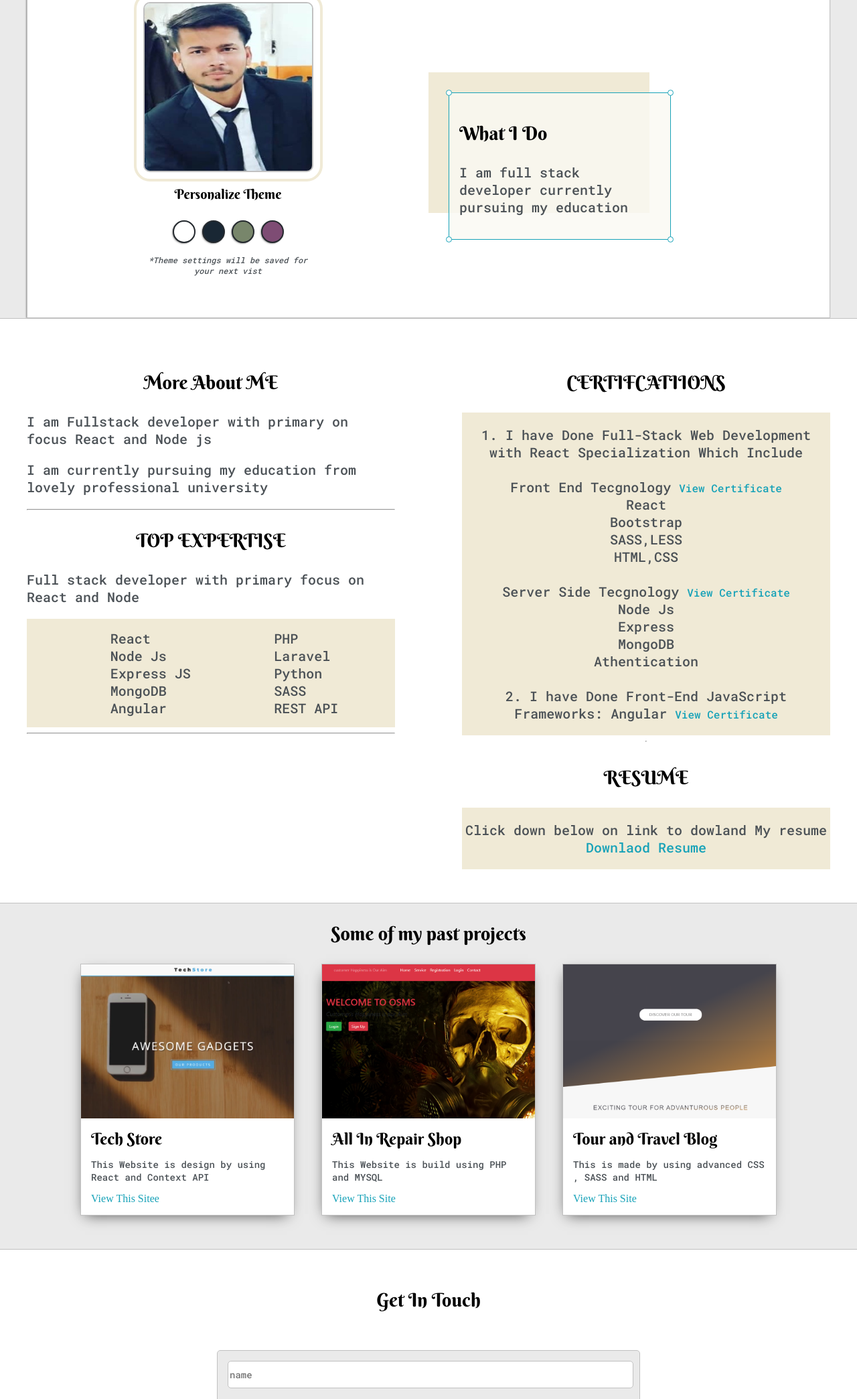
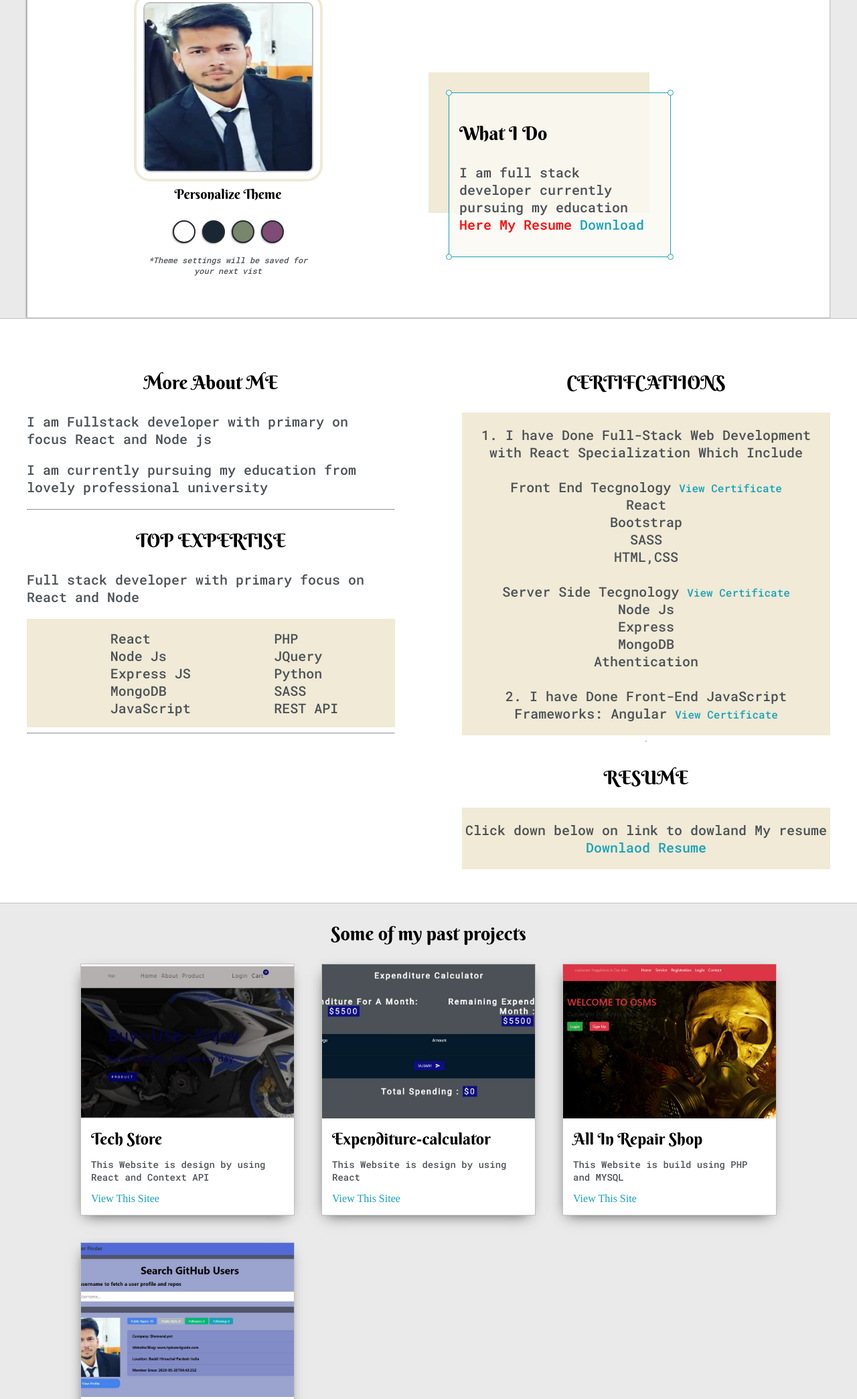
Before and after one commit to themanmohan/manmohanportfolio, a plain HTML site: page index.html in a window 1280 px wide. Shown: the part 258-2347 px from the top of the page at 67% size. Drawn offline with nearby package versions, Linux system fonts and the light colour scheme.

Commit message:
modification

```diff
--- a/default.css
+++ b/default.css
@@ -427,6 +427,11 @@ h6 { font-size: 16px;}
 	}
 }
 
+@media screen and (max-width: 350px){
+	.main-container{
+		width: 100%;
+	}
+}
 @media screen and (max-width: 800px){
 	.intro-wrapper{
 		grid-template-columns: 1fr;
--- a/index.html
+++ b/index.html
@@ -36,7 +36,8 @@
 
 
 					<ul id="navigation" data-aos="fade-left">
-						<li><a href="#">Contact</a></li>
+						<li><a href="#">Resume</a></li>
+						<li><a href="#contact">Contact</a></li>
 
 					</ul>
 				</div>
@@ -62,7 +63,12 @@
 							<div id="corner-tl" class="corner"></div>
 							<div id="corner-tr" class="corner"></div>
 							<h3>What I Do</h3>
-							<p style="font-size: 20px;">I am full stack developer currently pursuing my education</p>
+							<p style="font-size: 20px;">I am full stack developer currently pursuing my education<br/><span style="color:red;">
+								Here My Resume
+							<a href="./test_file.zip" download>Download</a>
+							</span>
+
+							</p>
 							<div id="corner-br" class="corner"></div>
 							<div id="corner-bl" class="corner"></div>
 						</div>
@@ -95,11 +101,11 @@
 							<li>Node Js</li>
 							<li>Express JS</li>
 							<li>MongoDB</li>
-							<li>Angular</li>
+							<li>JavaScript</li>
 						</ul>
 						<ul>
 							<li>PHP</li>
-							<li>Laravel</li>
+							<li>JQuery</li>
 							<li>Python</li>
 							<li>SASS</li>
 							<li>REST API</li>
@@ -115,8 +121,8 @@
 
                 <p>1. I have Done Full-Stack Web Development with React Specialization  Which Include <br><br>Front End Tecgnology  <span style="font-size: 16px;"><a target="_balnk" href="https://coursera.org/share/0cc2535c8d60ed679e23c366e33d25a1">View Certificate</a></span>
                     <br> React<br>
-                    Bootstrap<br>
-                    SASS,LESS<br>
+					Bootstrap<br>
+                    SASS<br>
                     HTML,CSS<br>
 
                     <br>Server Side Tecgnology <span  style="font-size: 16px;"><a target="_balnk" href="https://coursera.org/share/793a63ba9ef7c69dc3340f0011e9a2cb">View Certificate</a></span>
@@ -153,11 +159,21 @@
 
 				<div>
 					<div class="post" data-aos="fade-right" >
-						<img class="thumbnail" src="images/tech store (2).png">
+						<img class="thumbnail" src="./images/rss-demon.JPG">
 						<div class="post-preview">
 								<h4 class="post-title">Tech Store</h4>
 								<p class="post-intro">This Website is design by using React and Context API</p>
-							<a href="">View This Sitee</a>
+							<a href="https://rss-demon-shop.netlify.app">View This Sitee</a>
+						</div>
+					</div>
+				</div>
+				<div>
+					<div class="post" data-aos="fade-right" >
+						<img class="thumbnail" src="./images/expenduture calculator.JPG">
+						<div class="post-preview">
+								<h4 class="post-title">Expenditure-calculator</h4>
+								<p class="post-intro">This Website is design by using React</p>
+							<a href="https://expenditure-calculator.netlify.app/">View This Sitee</a>
 						</div>
 					</div>
 				</div>
@@ -175,11 +191,11 @@
 
 				<div>
 					<div class="post" data-aos="fade-left" >
-						<img class="thumbnail" src="images/tour blog.png">
+						<img class="thumbnail" src="./images/github user.JPG">
 						<div class="post-preview">
-							<h4 class="post-title">Tour and Travel Blog</h4>
-							<p class="post-intro">This is made by using advanced CSS , SASS and HTML </p>
-							<a href="">View This Site</a>
+							<h4 class="post-title">GitHub User Finder</h4>
+							<p class="post-intro">This is made by using advanced CSS , HTML and Javscript </p>
+							<a href="https://githubuserfinder-javascript.netlify.app/">View This Site</a>
 						</div>
 					</div>
 				</div>
@@ -189,10 +205,10 @@
 	</section>
 
 	<section class="s2">
-		<div class="main-container">
-			<h3 style="text-align: center; padding-top: 30px; padding-bottom: 30px; font-size: 28px;" data-aos="flip-left">Get In
+		<div class="main-container" id="contact">
+			<h3 style="text-align: center; padding-top: 30px; padding-bottom: 30px; font-size: 28px;">Get In
 				Touch</h3>
-			<form action="https://formspree.io/mqkywndz" target="_blank" id="contact-form" data-aos="zoom-in" method="post">
+			<form action="https://formspree.io/mqkywndz" target="_blank" id="contact-form" method="post">
 
 				<input type="text" class="input-field" name="name" required placeholder="name" autocomplete="off">
 				<label for="name" id="from_label">Name</label>
@@ -227,9 +243,9 @@
 
 
          <ul>
-            <li><a href="https://www.instagram.com/manmohan1394/"><i class="fa fa-linkedin" style="font-size:30px;"></i></a></li>
-            <li><a href="https://github.com/themanmohan"><i class="fa fa-github" style="font-size:30px;"></i></a></li>
-            <li><a href="#"><i class="fa fa-facebook" style="font-size:30px;"></i></a></li>
+            <li><a target="_blank" href="https://www.instagram.com/manmohan1394/"><i class="fa fa-linkedin" style="font-size:30px;"></i></a></li>
+            <li><a target="_blank" href="https://github.com/themanmohan"><i class="fa fa-github" style="font-size:30px;"></i></a></li>
+            <li><a target="_blank" href="#"><i class="fa fa-facebook" style="font-size:30px;"></i></a></li>
         </ul>
     </div>
     </div>
--- a/script.js
+++ b/script.js
@@ -1,4 +1,4 @@
-console.log('Its working')
+
 
 let theme = localStorage.getItem('theme')
 
@@ -14,7 +14,7 @@ let themeDots = document.getElementsByClassName('theme-dot')
 for (var i=0; themeDots.length > i; i++){
 	themeDots[i].addEventListener('click', function(){
 		let mode = this.dataset.mode
-		console.log('Option clicked:', mode)
+		console.log(this)
 		setTheme(mode)
 	})
 }
```
Also changed, not shown: bucket-policy.txt (deleted), images/expenduture calculator.JPG (added), images/github user.JPG (added), images/rss-demon.JPG (added).
